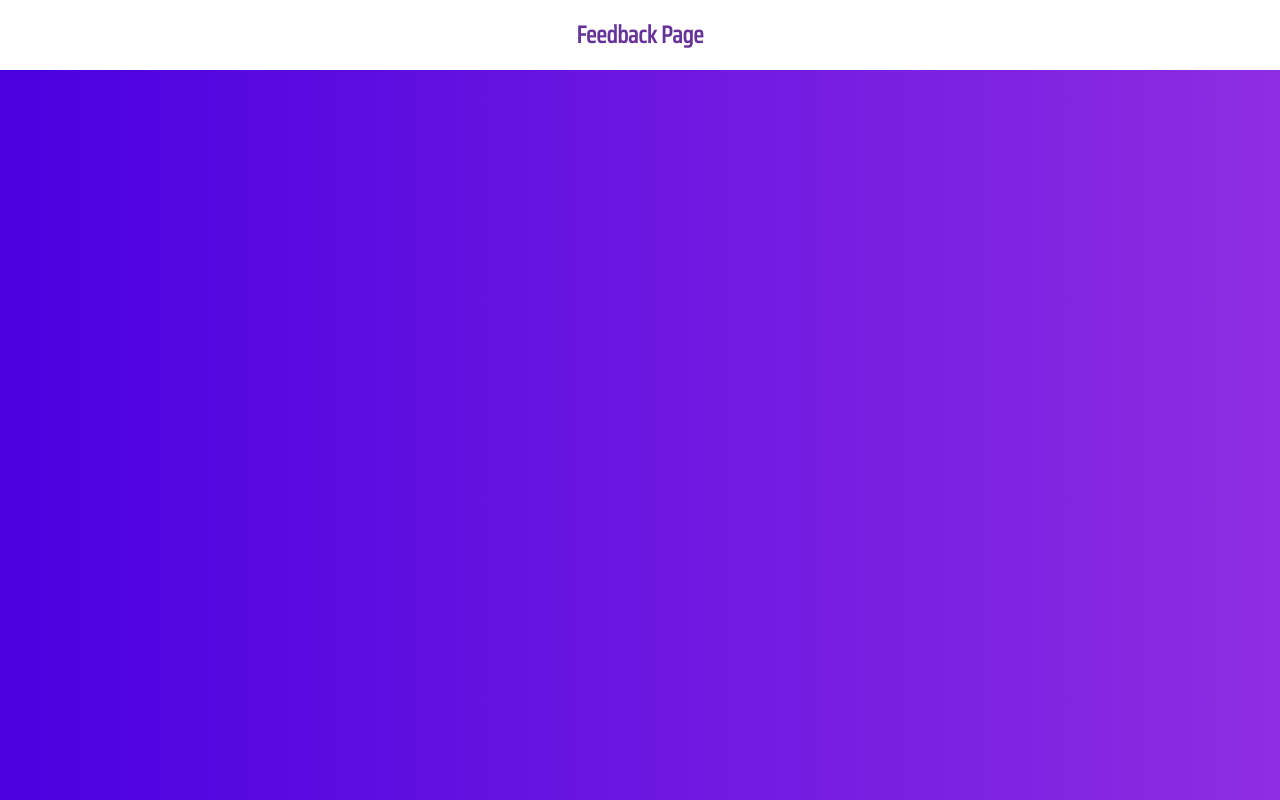
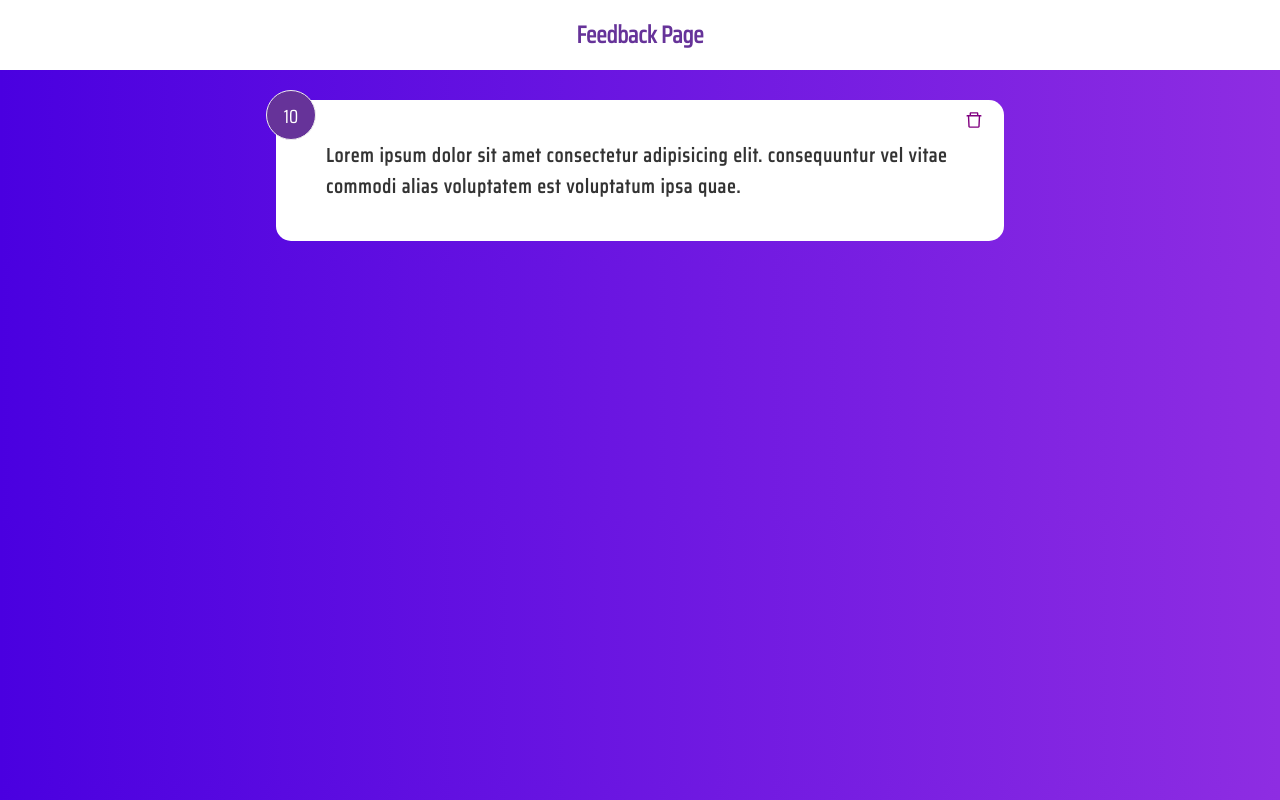
Before and after one commit to OdedAtias1/feedback-page, a React (Create React App) app: page / in a window 1280 px wide. Built offline with nearby package versions, Linux system fonts and the light colour scheme.

Commit message:
Editing the font size of the feedback text

```diff
--- a/src/App.js
+++ b/src/App.js
@@ -2,6 +2,7 @@
 import { useState } from 'react';
 // Components imports
 import Header from './Components/Header';
+import FeedBackItem from './Components/FeedbackItem';
 // Services imports
 import FeedbackData from './services/FeedbackData';
 
@@ -12,7 +13,9 @@ function App() {
 	return (
 		<>
 			<Header />
-			<div className='container'></div>
+			<div className='container'>
+				<FeedBackItem item={feedbacks[0]} />
+			</div>
 		</>
 	);
 }
--- a/src/Components/FeedbackItem.jsx
+++ b/src/Components/FeedbackItem.jsx
@@ -1,5 +1,5 @@
 // Components imports
-import Card from './common/Card';
+import Card from './shared/Card';
 // Icons imports
 import { AiOutlineDelete } from 'react-icons/ai';
 // PropTypes
--- a/src/index.css
+++ b/src/index.css
@@ -90,6 +90,12 @@ header {
   border-radius: 50%;
   transform: translate(-50%, -50%);
   cursor: pointer;
+}
+
+.text-display {
+  font-weight: bold;
+  font-size: 1.2rem;
+  letter-spacing: 1.2px;
 }
 
 .rating li:hover,
```
